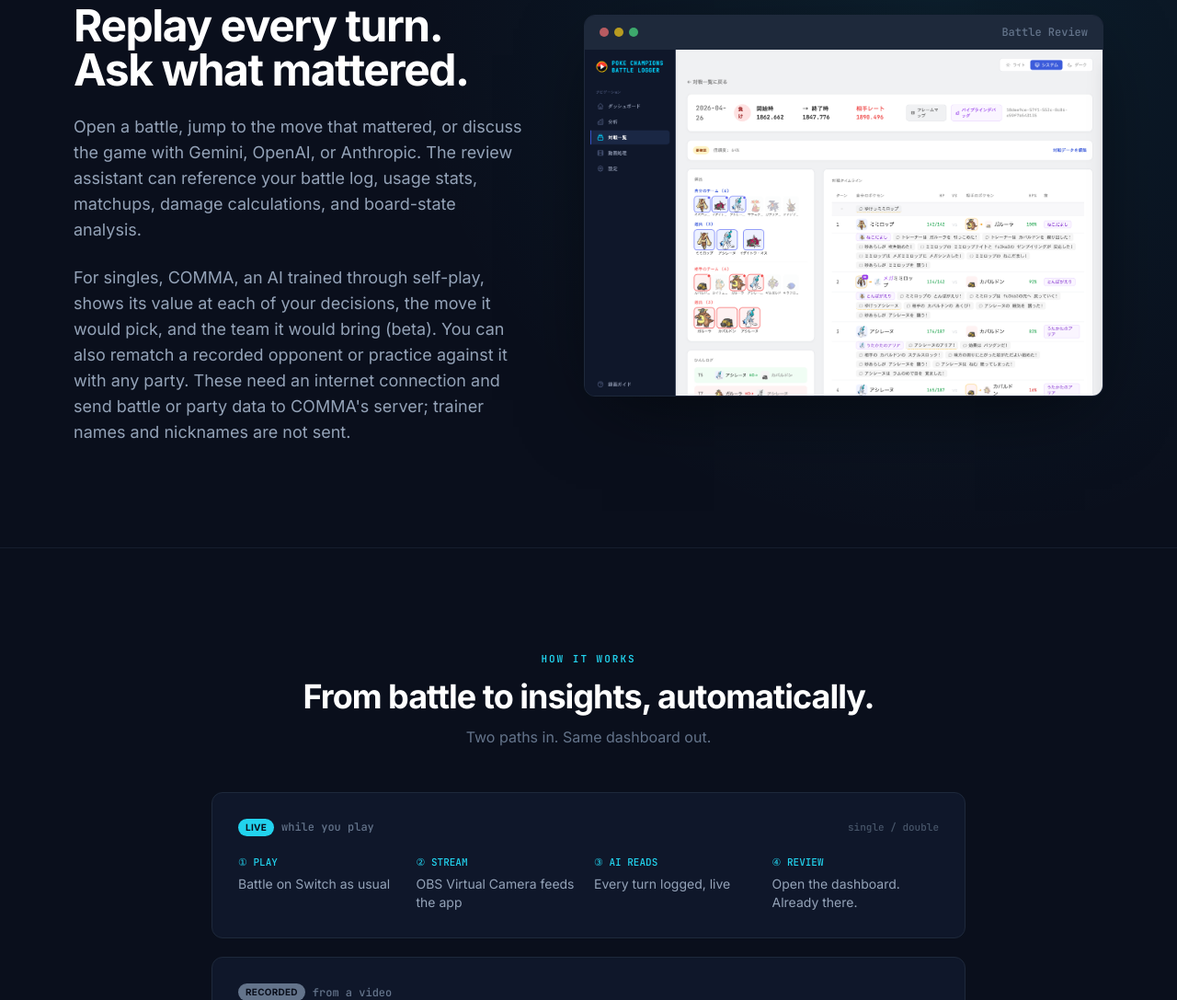
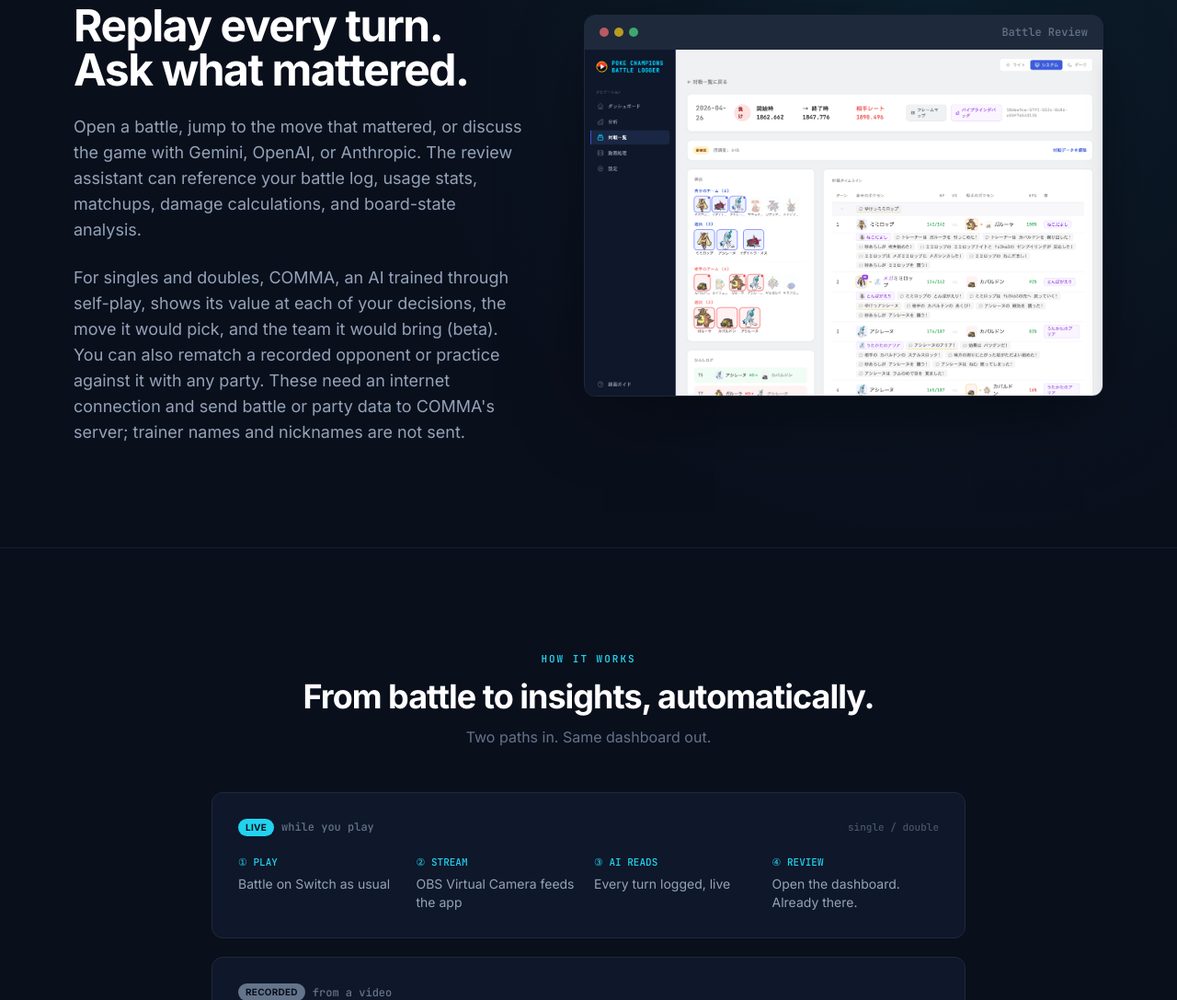
Before and after one commit to fufufukakaka/pokemon_champions_battle_logger, a plain HTML site: page docs/index.html in a window 1280 px wide. Shown: the part 4327-5414 px from the top of the page at 92% size. Drawn offline with nearby package versions, Linux system fonts and the light colour scheme.

Commit message:
docs: COMMA evaluation, rematch and Playground cover doubles
v0.1.5 adds doubles to all three. The READMEs and the landing page no
longer say singles only; doubles rematches are played at Normal only.

Co-Authored-By: Claude Opus 5.5 <noreply@anthropic.com>

```diff
--- a/docs/index.html
+++ b/docs/index.html
@@ -166,7 +166,7 @@
                     "sec.detail.desc":
                         "Open a battle, jump to the move that mattered, or discuss the game with Gemini, OpenAI, or Anthropic. The review assistant can reference your battle log, usage stats, matchups, damage calculations, and board-state analysis.",
                     "sec.detail.comma":
-                        "For singles, COMMA, an AI trained through self-play, shows its value at each of your decisions, the move it would pick, and the team it would bring (beta). You can also rematch a recorded opponent or practice against it with any party. These need an internet connection and send battle or party data to COMMA's server; trainer names and nicknames are not sent.",
+                        "For singles and doubles, COMMA, an AI trained through self-play, shows its value at each of your decisions, the move it would pick, and the team it would bring (beta). You can also rematch a recorded opponent or practice against it with any party. These need an internet connection and send battle or party data to COMMA's server; trainer names and nicknames are not sent.",
 
                     "how.label": "HOW IT WORKS",
                     "how.title": "From battle to insights, automatically.",
@@ -269,7 +269,7 @@
                     "sec.detail.desc":
                         "一戦をターン単位で確認し、気になった場面をGemini、OpenAI、Anthropicと会話しながら振り返れます。対戦ログ、採用統計、相性、ダメージ計算、局面解析を参照して質問できます。",
                     "sec.detail.comma":
-                        "シングルの対戦では、自己対戦で学習した AI の COMMA が、自分の判断ごとの評価値、COMMA が選ぶ手、COMMA の選出を示します（ベータ）。記録した相手との再戦や、好きなパーティでの練習もできます。これらはインターネット接続が必要で、対戦やパーティの情報を COMMA のサーバーへ送信します。トレーナー名とニックネームは送信しません。",
+                        "シングルとダブルの対戦で、自己対戦で学習した AI の COMMA が、自分の判断ごとの評価値、COMMA が選ぶ手、COMMA の選出を示します（ベータ）。記録した相手との再戦や、好きなパーティでの練習もできます。これらはインターネット接続が必要で、対戦やパーティの情報を COMMA のサーバーへ送信します。トレーナー名とニックネームは送信しません。",
 
                     "how.label": "HOW IT WORKS",
                     "how.title": "From battle to insights, automatically.",
@@ -764,7 +764,7 @@
                         Open a battle, jump to the move that mattered, or discuss the game with Gemini, OpenAI, or Anthropic. The review assistant can reference your battle log, usage stats, matchups, damage calculations, and board-state analysis.
                     </p>
                     <p class="text-base md:text-lg text-text-secondary leading-relaxed" data-i18n="sec.detail.comma">
-                        For singles, COMMA, an AI trained through self-play, shows its value at each of your decisions, the move it would pick, and the team it would bring (beta). You can also rematch a recorded opponent or practice against it with any party. These need an internet connection and send battle or party data to COMMA's server; trainer names and nicknames are not sent.
+                        For singles and doubles, COMMA, an AI trained through self-play, shows its value at each of your decisions, the move it would pick, and the team it would bring (beta). You can also rematch a recorded opponent or practice against it with any party. These need an internet connection and send battle or party data to COMMA's server; trainer names and nicknames are not sent.
                     </p>
                 </div>
                 <div>
```
Also changed, not shown: 2 other files.
